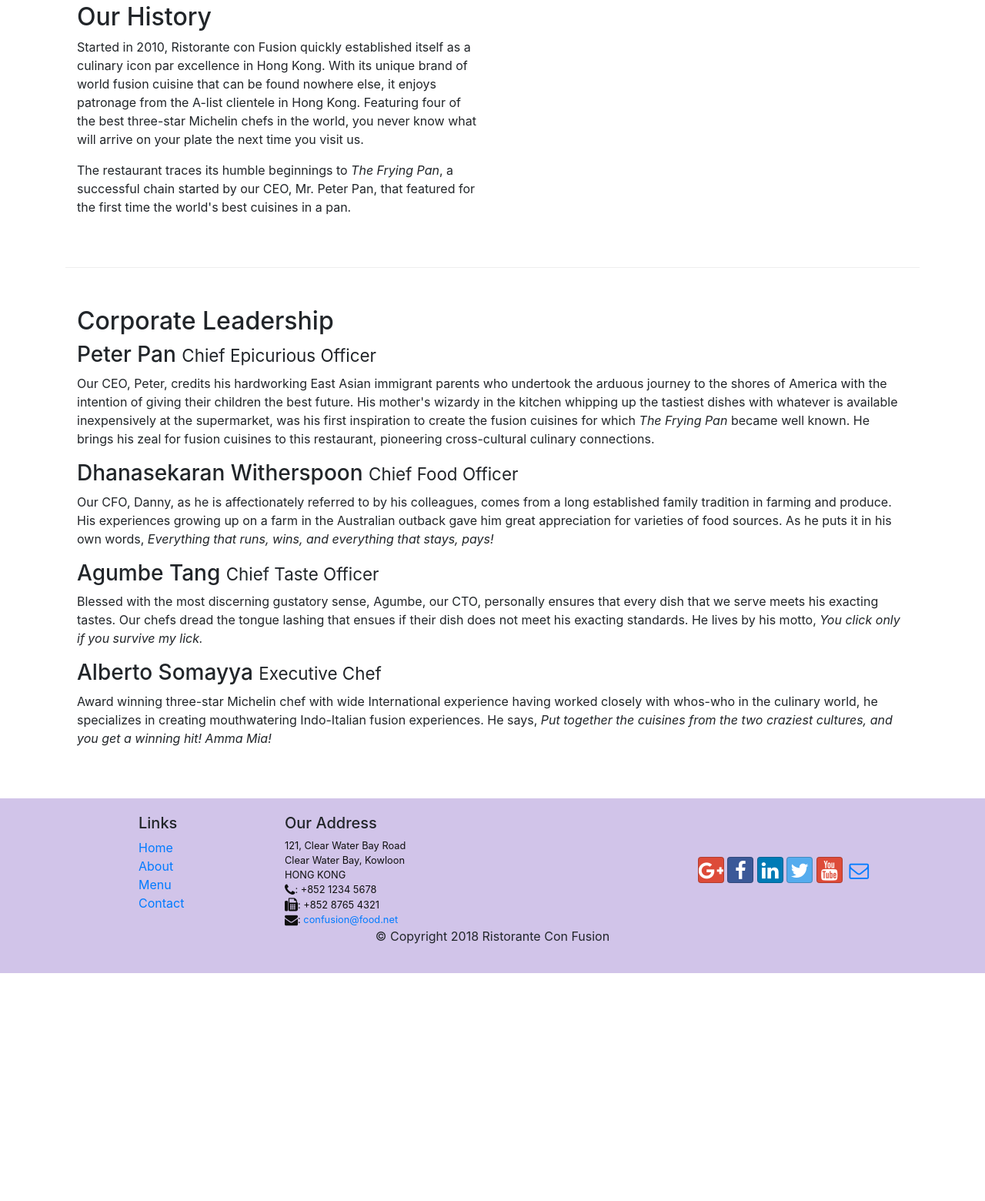
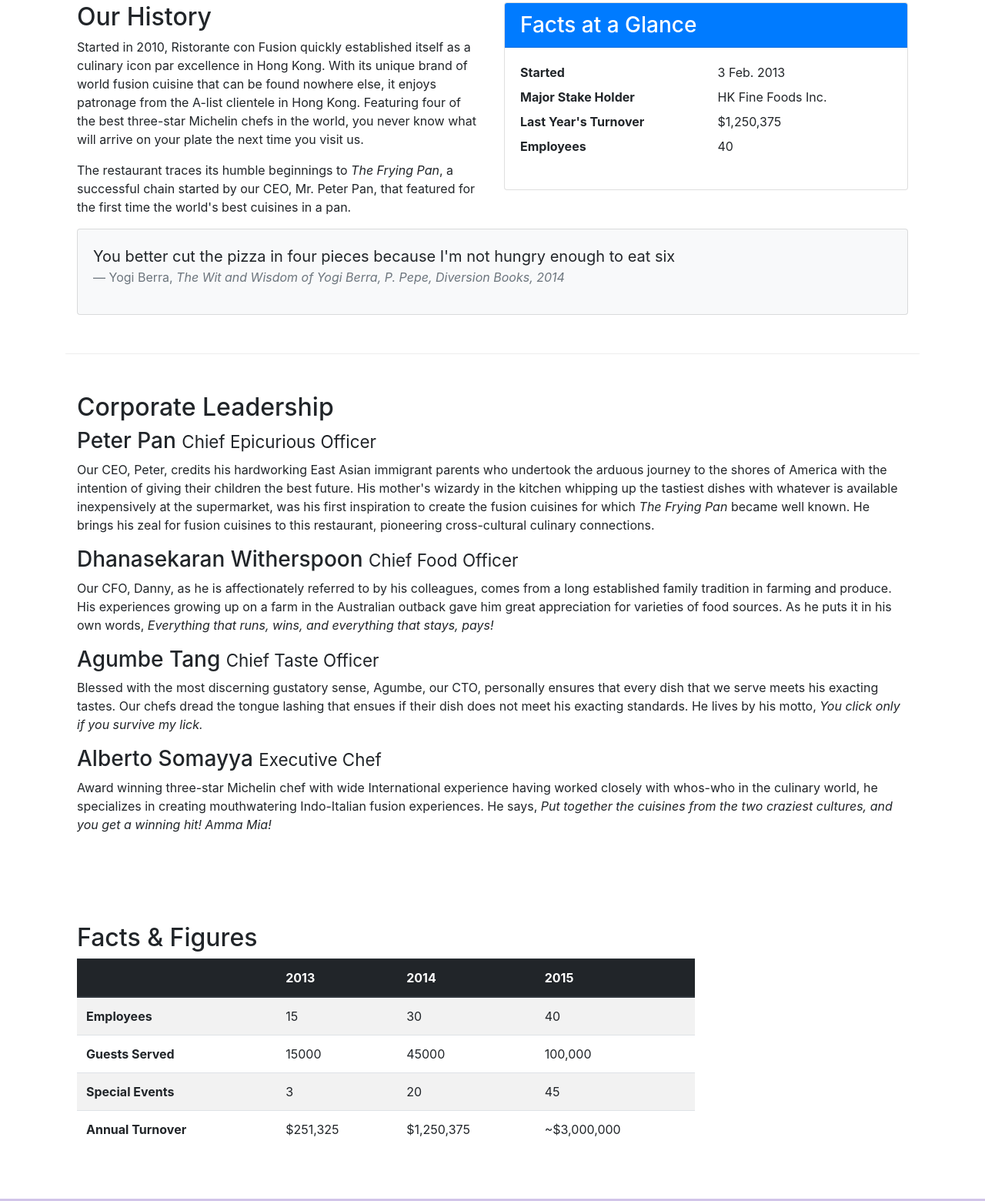
Before and after one commit to ciarram/Intro-Bootstrap, a website: page conFusion/aboutus.html in a window 1280 px wide. Shown: the part 487-2047 px from the top of the page at 77% size. Before the commit the page ends 1751 px from the top, so only its background shows below. Drawn offline with nearby package versions, Linux system fonts and the light colour scheme.

Commit message:
table and cards

```diff
--- a/conFusion/aboutus.html
+++ b/conFusion/aboutus.html
@@ -64,7 +64,33 @@
                 <p>Started in 2010, Ristorante con Fusion quickly established itself as a culinary icon par excellence in Hong Kong. With its unique brand of world fusion cuisine that can be found nowhere else, it enjoys patronage from the A-list clientele in Hong Kong.  Featuring four of the best three-star Michelin chefs in the world, you never know what will arrive on your plate the next time you visit us.</p>
                 <p>The restaurant traces its humble beginnings to <em>The Frying Pan</em>, a successful chain started by our CEO, Mr. Peter Pan, that featured for the first time the world's best cuisines in a pan.</p>
             </div>
-            <div>
+            <div class="col-12 col-sm-6">
+                <div class="card">
+                    <h3 class="card-header bg-primary text-white">Facts at a Glance</h3>
+                    <div class="card-body">
+                        <dl class="row">
+                            <dt class="col-6">Started</dt>
+                            <dd class="col-6">3 Feb. 2013</dd>
+                            <dt class="col-6">Major Stake Holder</dt>
+                            <dd class="col-6">HK Fine Foods Inc.</dd>
+                            <dt class="col-6">Last Year's Turnover</dt>
+                            <dd class="col-6">$1,250,375</dd>
+                            <dt class="col-6">Employees</dt>
+                            <dd class="col-6">40</dd>
+                        </dl>
+                    </div>
+                </div>
+            </div>
+            <div class="col-12">
+                <div class="card card-body bg-light">
+                    <blockquote class="blockquote">
+                        <p class="mb-0">You better cut the pizza in four pieces because I'm not hungry enough to eat six</p>
+                        <footer class="blockquote-footer">Yogi Berra,
+                            <cite title="Source Title">The Wit and Wisdom of Yogi Berra,
+                                    P. Pepe, Diversion Books, 2014</cite>
+                        </footer>
+                    </blockquote>
+                </div>
             </div>
         </div>
 
@@ -82,7 +108,52 @@
                 <p class="d-none d-sm-block">Award winning three-star Michelin chef with wide International experience having worked closely with whos-who in the culinary world, he specializes in creating mouthwatering Indo-Italian fusion experiences. He says, <em>Put together the cuisines from the two craziest cultures, and you get a winning hit! Amma Mia!</em></p>
             </div>
        </div>
+       <div class="row row-content">
+            <div class="col-12 col-sm-9">
+                <h2>Facts &amp; Figures</h2>
+                <div class="table-responsive">
+                        <table class="table table-striped">
+                            <thead class="thead-dark">
+                                <tr>
+                                    <th>&nbsp;</th>
+                                    <th>2013</th>
+                                    <th>2014</th>
+                                    <th>2015</th>
+                                </tr>
+                            </thead>
+                            <tbody>
+                                <tr>
+                                    <th>Employees</th>
+                                    <td>15</td>
+                                    <td>30</td>
+                                    <td>40</td>
+                                </tr>
+                                <tr>
+                                    <th>Guests Served</th>
+                                    <td>15000</td>
+                                    <td>45000</td>
+                                    <td>100,000</td>
+                                </tr>
+                                <tr>
+                                    <th>Special Events</th>
+                                    <td>3</td>
+                                    <td>20</td>
+                                    <td>45</td>
+                                </tr>
+                                <tr>
+                                    <th>Annual Turnover</th>
+                                    <td>$251,325</td>
+                                    <td>$1,250,375</td>
+                                    <td>~$3,000,000</td>
+                                </tr>
+                            </tbody>
+                        </table>
+                    </div>
+            </div>
+            <div class="col-12 col-sm-3">
 
+            </div>
+       </div>
     </div>
 
     <footer class="footer">
```
